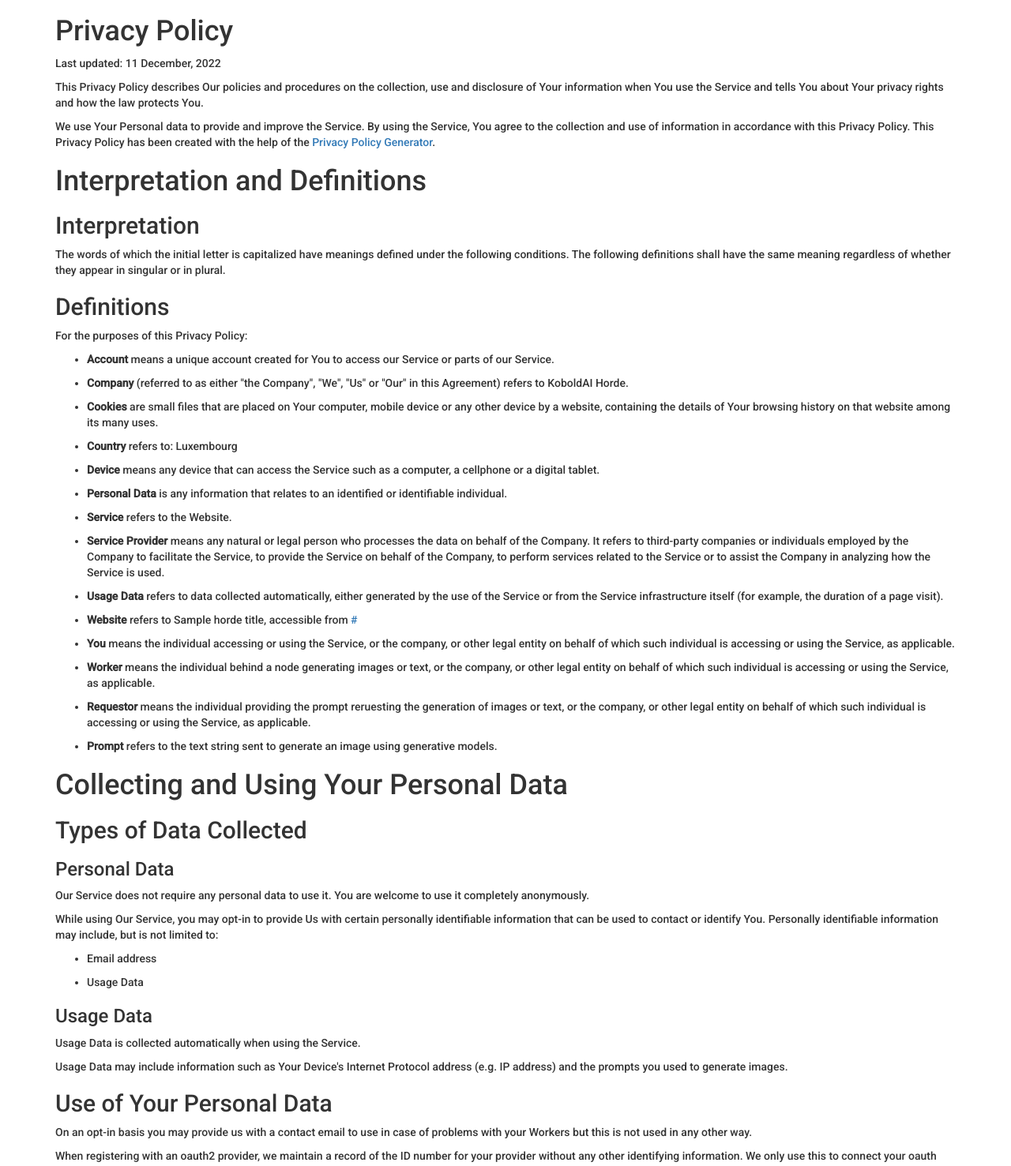
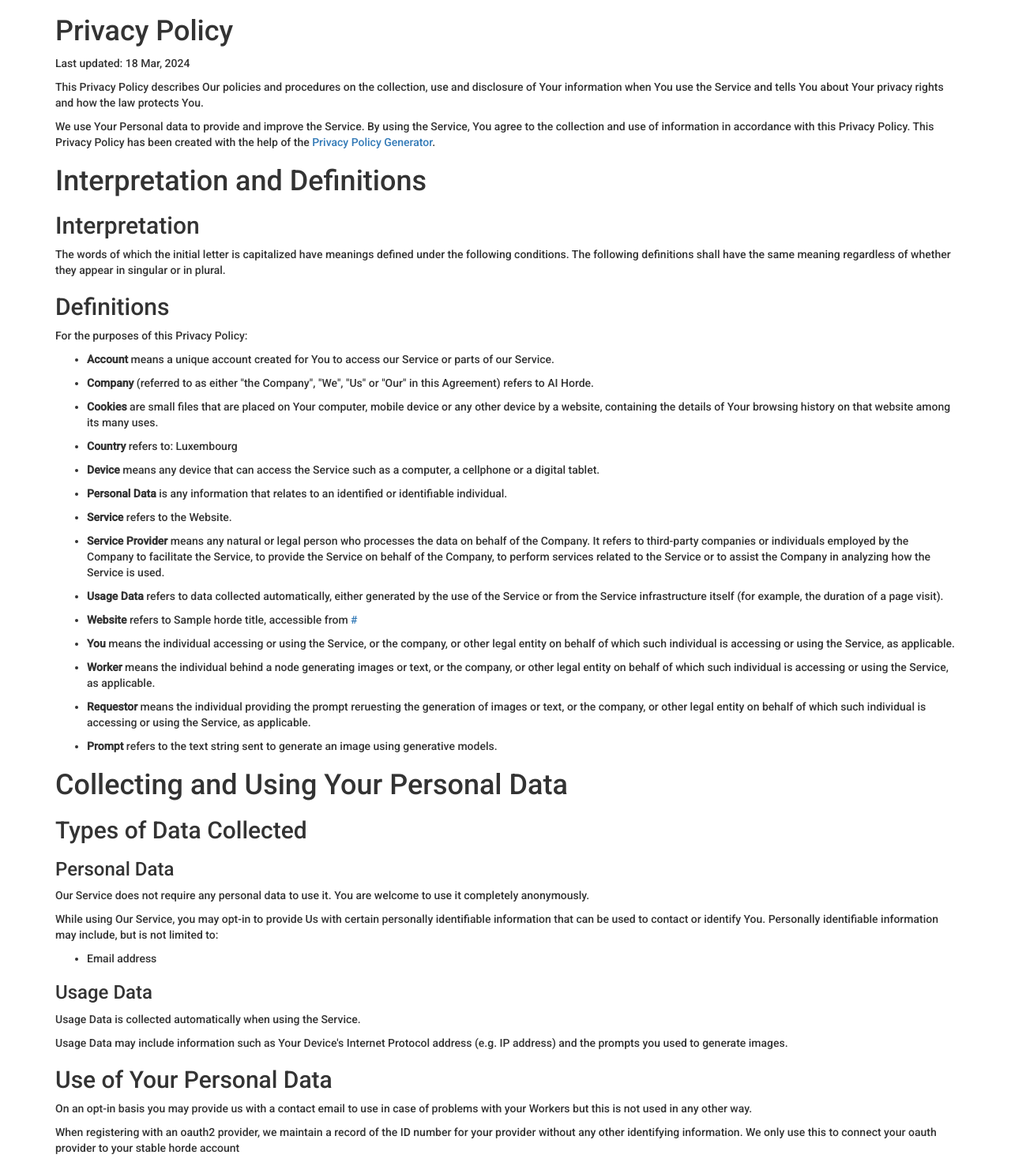
Before and after one commit to Haidra-Org/AI-Horde, a Python web app: template horde/templates/privacy_policy.html in a window 1280 px wide. Shown: the top 1477 px of the page at 79% size. Run offline with Jinja, Linux system fonts and the light colour scheme; the template is opened without the code that fills it: most values are stand-ins (such as "Sample title", 1, 10 or a date in 2020); some libraries are stand-ins or nearby versions.

Commit message:
doc: some fixes on privacy policy

```diff
--- a/horde/templates/privacy_policy.html
+++ b/horde/templates/privacy_policy.html
@@ -1,7 +1,7 @@
 {% extends "master.html" %}
 {% block content %}
 <h1>Privacy Policy</h1>
-<p>Last updated: 11 December, 2022</p>
+<p>Last updated: 18 Mar, 2024</p>
 <p>This Privacy Policy describes Our policies and procedures on the collection, use and disclosure of Your information when You use the Service and tells You about Your privacy rights and how the law protects You.</p>
 <p>We use Your Personal data to provide and improve the Service. By using the Service, You agree to the collection and use of information in accordance with this Privacy Policy. This Privacy Policy has been created with the help of the <a href="https://www.privacypolicies.com/privacy-policy-generator/" target="_blank">Privacy Policy Generator</a>.</p>
 <h1>Interpretation and Definitions</h1>
@@ -14,7 +14,7 @@
 <p><strong>Account</strong> means a unique account created for You to access our Service or parts of our Service.</p>
 </li>
 <li>
-<p><strong>Company</strong> (referred to as either &quot;the Company&quot;, &quot;We&quot;, &quot;Us&quot; or &quot;Our&quot; in this Agreement) refers to KoboldAI Horde.</p>
+<p><strong>Company</strong> (referred to as either &quot;the Company&quot;, &quot;We&quot;, &quot;Us&quot; or &quot;Our&quot; in this Agreement) refers to AI Horde.</p>
 </li>
 <li>
 <p><strong>Cookies</strong> are small files that are placed on Your computer, mobile device or any other device by a website, containing the details of Your browsing history on that website among its many uses.</p>
@@ -62,9 +62,6 @@
 <li>
 <p>Email address</p>
 </li>
-<li>
-<p>Usage Data</p>
-</li>
 </ul>
 <h3>Usage Data</h3>
 <p>Usage Data is collected automatically when using the Service.</p>
@@ -109,7 +106,7 @@
 <h1>Contact Us</h1>
 <p>If you have any questions about this Privacy Policy, You can contact us:</p>
 <ul>
-<li>By email: "{{ horde_contact_email }}</li>
+<li>By email: {{ horde_contact_email }}</li>
 </ul>
 <p><a href="/">Back to Main page</a></p>
 {% endblock %}
```
